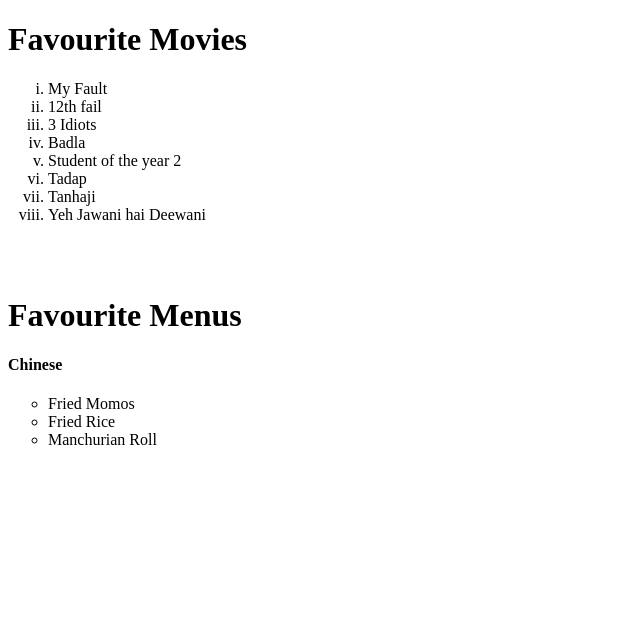
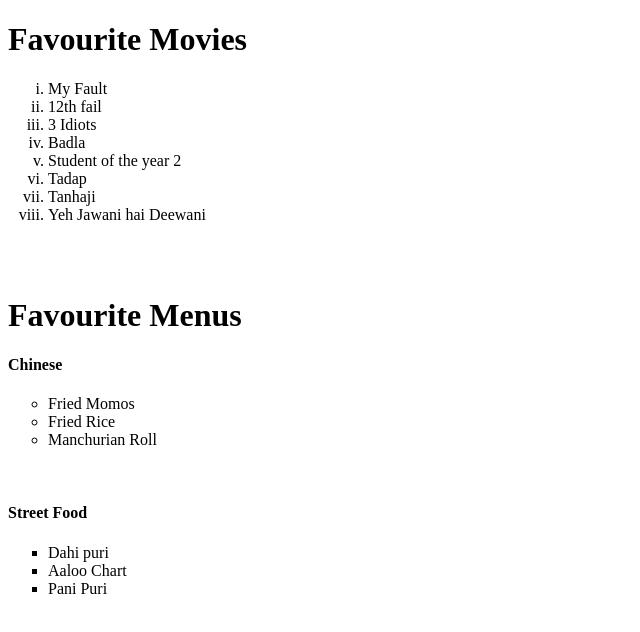
Before and after one commit to Gayatripatil1908/favourites, a plain HTML site: page index.html in a window 1280 px wide. Shown: the whole page, without its empty margins (0-640 px from the left). Drawn offline with Linux system fonts and the light colour scheme.

Commit message:
category added

```diff
--- a/index.html
+++ b/index.html
@@ -27,5 +27,11 @@
         <li>Fried Rice</li>
         <li>Manchurian Roll</li>
     </ul><br>
+    <h4>Street Food</h4>
+    <ul type="square">
+        <li>Dahi puri</li>
+        <li>Aaloo Chart</li>
+        <li>Pani Puri</li>
+    </ul><br>
 </body>
 </html>
```
